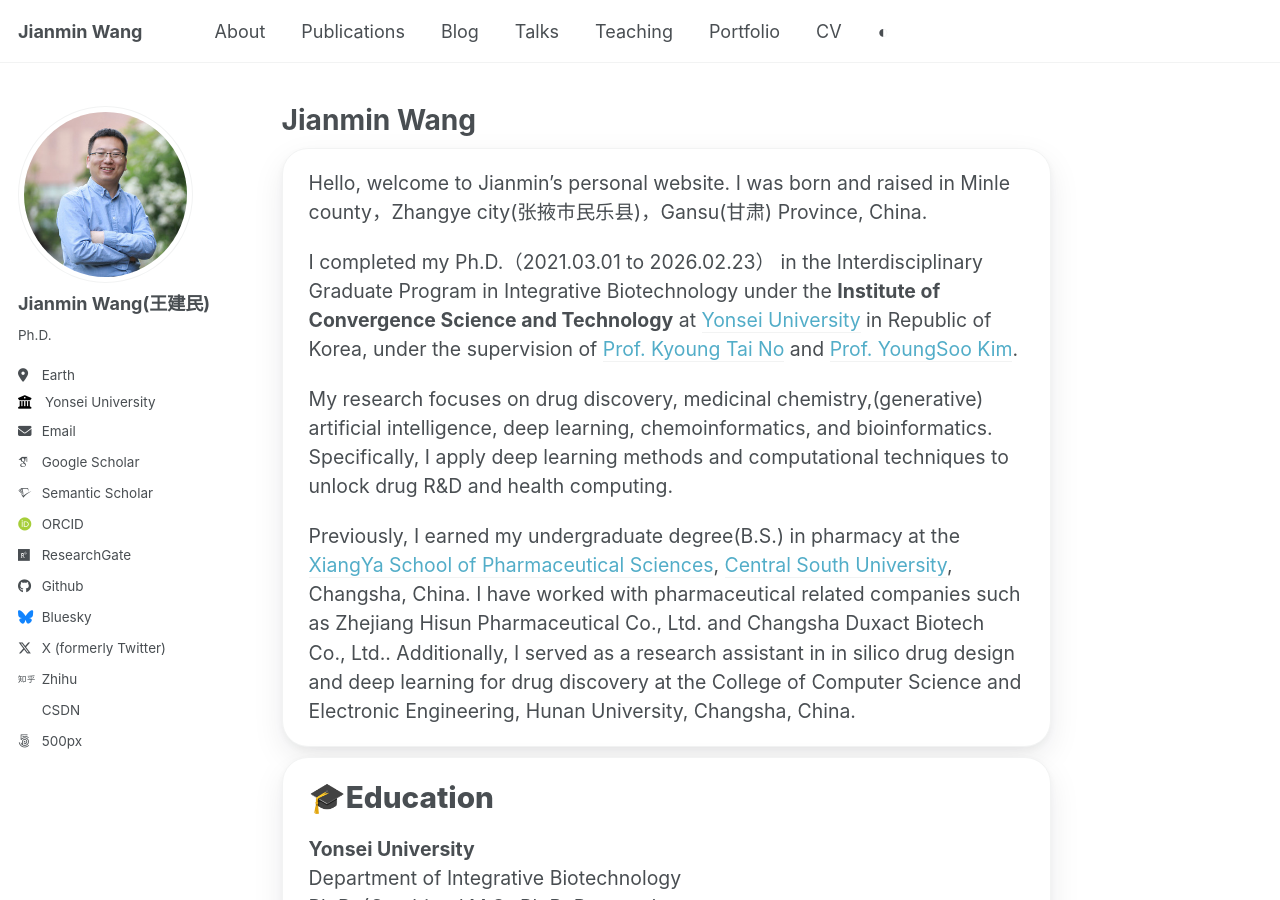
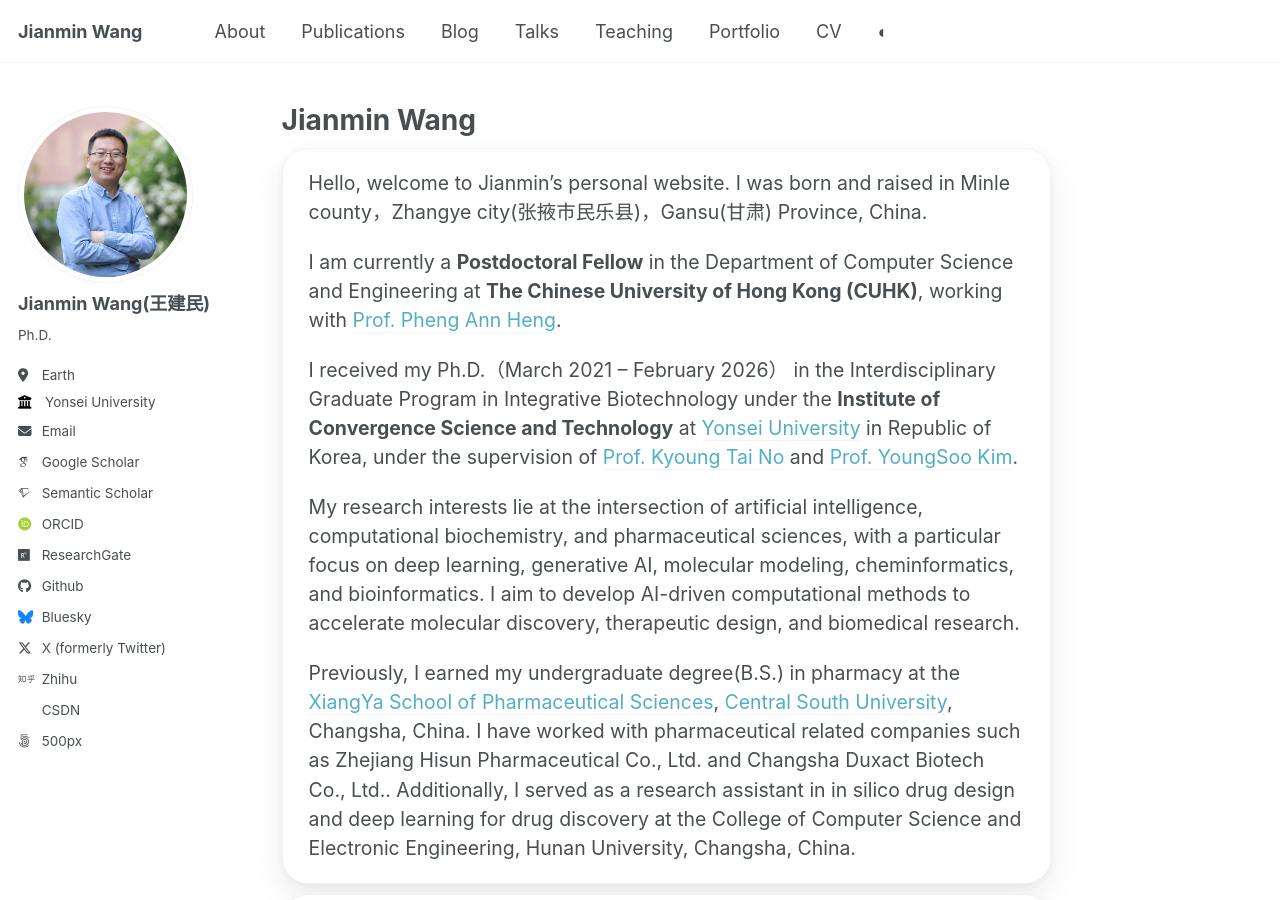
Before and after one commit to Jianmin2drugai/Jianmin2drugai.github.io, a Jekyll site: the page built from _pages/about.md, in a window 1280 px wide and 900 px high. Built offline with Jekyll 4.4.1, drawn with Linux system fonts in a browser that asks for light colours; some web fonts are replaced.

Commit message:
Update about.md

```diff
--- a/_pages/about.md
+++ b/_pages/about.md
@@ -10,9 +10,11 @@ redirect_from:
 <div class="card-section" markdown="1">
 Hello, welcome to Jianmin's personal website. I was born and raised in Minle county，Zhangye city(张掖市民乐县)，Gansu(甘肃) Province, China.
 
-I completed my Ph.D.（2021.03.01 to 2026.02.23） in the Interdisciplinary Graduate Program in Integrative Biotechnology  under the **Institute of Convergence Science and Technology** at <a href="https://www.yonsei.ac.kr">Yonsei University</a> in Republic of Korea, under the supervision of <a href="https://www.csblab.or.kr/">Prof. Kyoung Tai No</a> and <a href="https://chembio.yonsei.ac.kr/">Prof. YoungSoo Kim</a>.
+I am currently a <strong>Postdoctoral Fellow</strong> in the Department of Computer Science and Engineering at <strong>The Chinese University of Hong Kong (CUHK)</strong>, working with <a href="https://appsrv.cse.cuhk.edu.hk/~pheng/Home.html">Prof. Pheng Ann Heng</a>.
 
-My research focuses on drug discovery, medicinal chemistry,(generative) artificial intelligence, deep learning, chemoinformatics, and bioinformatics. Specifically, I apply deep learning methods and computational techniques to unlock drug R&D and health computing.
+I received my Ph.D.（March 2021 – February 2026） in the Interdisciplinary Graduate Program in Integrative Biotechnology  under the **Institute of Convergence Science and Technology** at <a href="https://www.yonsei.ac.kr">Yonsei University</a> in Republic of Korea, under the supervision of <a href="https://www.csblab.or.kr/">Prof. Kyoung Tai No</a> and <a href="https://chembio.yonsei.ac.kr/">Prof. YoungSoo Kim</a>.
+
+My research interests lie at the intersection of artificial intelligence, computational biochemistry, and pharmaceutical sciences, with a particular focus on deep learning, generative AI, molecular modeling, cheminformatics, and bioinformatics. I aim to develop AI-driven computational methods to accelerate molecular discovery, therapeutic design, and biomedical research.
 
 Previously, I earned my undergraduate degree(B.S.) in pharmacy at the <a href="https://yxy.csu.edu.cn/">XiangYa School of Pharmaceutical Sciences</a>, <a href="https://www.csu.edu.cn/">Central South University</a>, Changsha, China. I have worked with pharmaceutical related companies such as Zhejiang Hisun Pharmaceutical Co., Ltd. and Changsha Duxact Biotech Co., Ltd.. Additionally, I served as a research assistant in in silico drug design and deep learning for drug discovery at the College of Computer Science and Electronic Engineering, Hunan University, Changsha, China.
 </div>
```
